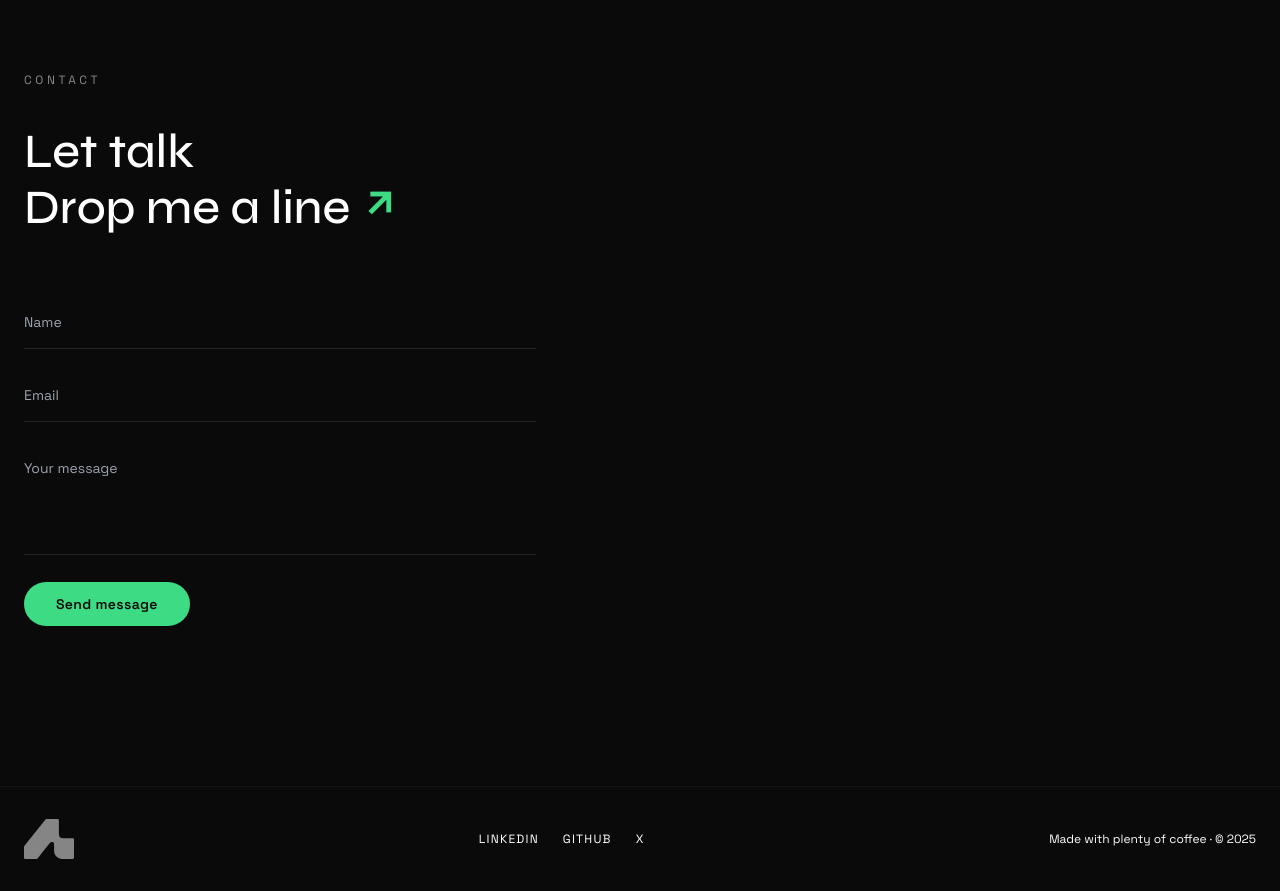
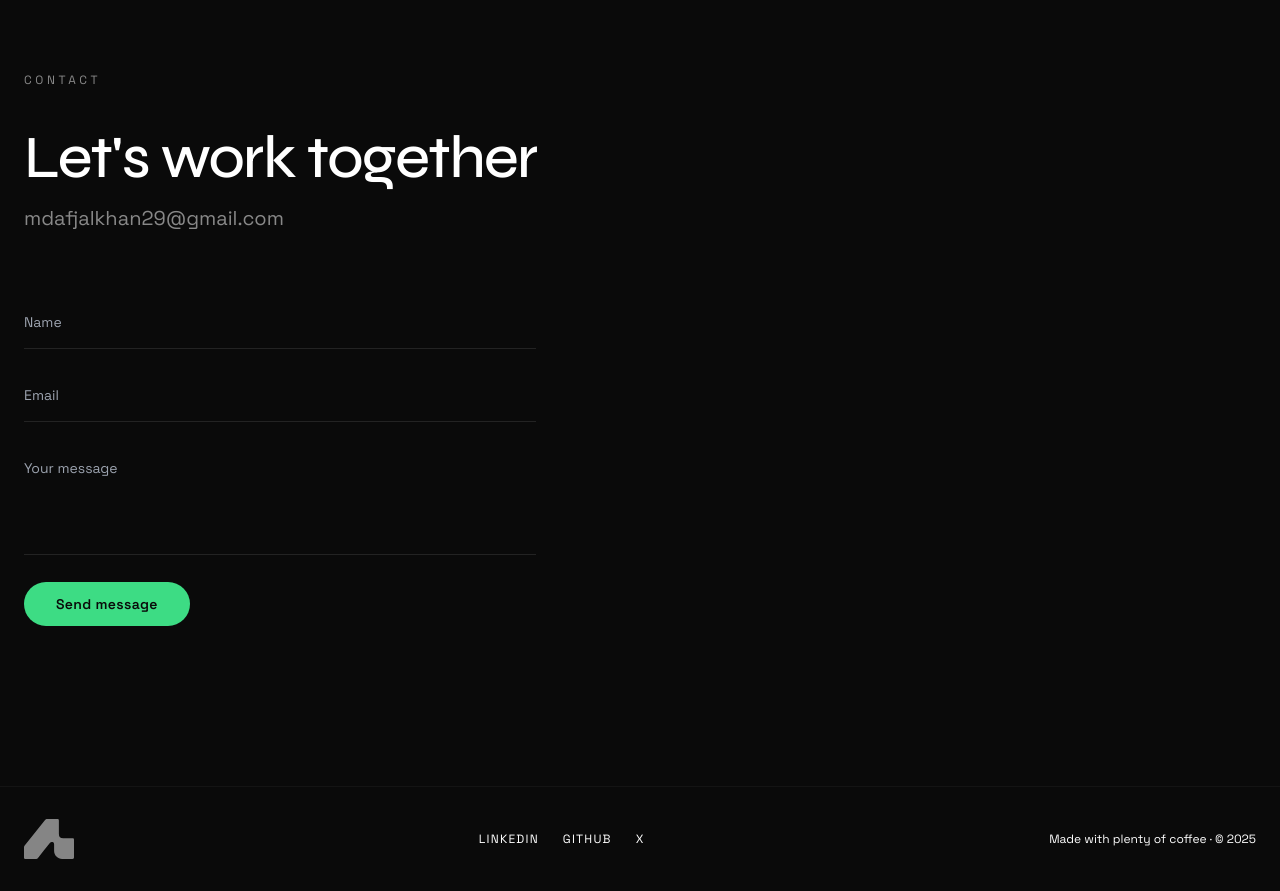
Before and after one commit to wildzee/portfolio, a Next.js app: page / in a window 1280 px wide. Shown: the part 5120-6011 px from the top of the page. Built offline with nearby package versions, Linux system fonts and the light colour scheme.

Commit message:
fix: contact section typo, hierarchy, scroll entrance animation

```diff
--- a/src/app/page.tsx
+++ b/src/app/page.tsx
@@ -697,18 +697,23 @@ export default function Home() {
         >
           <motion.div variants={fadeInUp} className="mb-16">
             <p className="text-xs uppercase tracking-[0.3em] text-secondary mb-10">Contact</p>
-            <div className="flex flex-col gap-2">
-              <h2
-                className="text-3xl sm:text-4xl md:text-5xl font-display font-medium leading-[1.2] hover:text-white transition-colors w-fit"
+            <motion.div
+              initial={{ opacity: 0, scale: 0.92 }}
+              whileInView={{ opacity: 1, scale: 1 }}
+              viewport={{ once: true, margin: '-60px' }}
+              transition={{ duration: 0.8, ease: [0.16, 1, 0.3, 1] }}
+              className="space-y-4"
             >
-                Let talk
+              <h2 className="text-4xl sm:text-5xl md:text-6xl font-display font-medium leading-[1.1] tracking-tight">
+                Let&apos;s work together
               </h2>
-              <h2
-                className="text-3xl sm:text-4xl md:text-5xl font-display font-medium leading-[1.2] hover:text-white transition-colors w-fit"
+              <a
+                href="mailto:mdafjalkhan29@gmail.com"
+                className="block text-lg sm:text-xl text-secondary hover:text-primary transition-colors font-sans"
               >
-                Drop me a line <i className="material-icons align-top text-primary text-[0.8em] font-bold">arrow_outward</i>
-              </h2>
-            </div>
+                mdafjalkhan29@gmail.com <i className="bx bx-link-external text-base align-middle" />
+              </a>
+            </motion.div>
           </motion.div>
 
           <motion.form
@@ -757,6 +762,12 @@ export default function Home() {
               value={formData.message}
               onChange={(e) => setFormData({ ...formData, message: e.target.value })}
             />
+            <motion.div
+              initial={{ scale: 0.95, opacity: 0 }}
+              whileInView={{ scale: 1, opacity: 1 }}
+              viewport={{ once: true }}
+              transition={{ duration: 0.5, ease: [0.16, 1, 0.3, 1], delay: 0.2 }}
+            >
               <button
                 type="submit"
                 data-cursor=""
@@ -765,6 +776,7 @@ export default function Home() {
               >
                 {formStatus === 'sending' ? 'Sending…' : formStatus === 'sent' ? '✓ Sent!' : 'Send message'}
               </button>
+            </motion.div>
             {formStatus === 'error' && (
               <p className="text-red-400 text-sm">Something went wrong. Please try again.</p>
             )}
```
Lines whose indentation alone changed are shown as unchanged.
